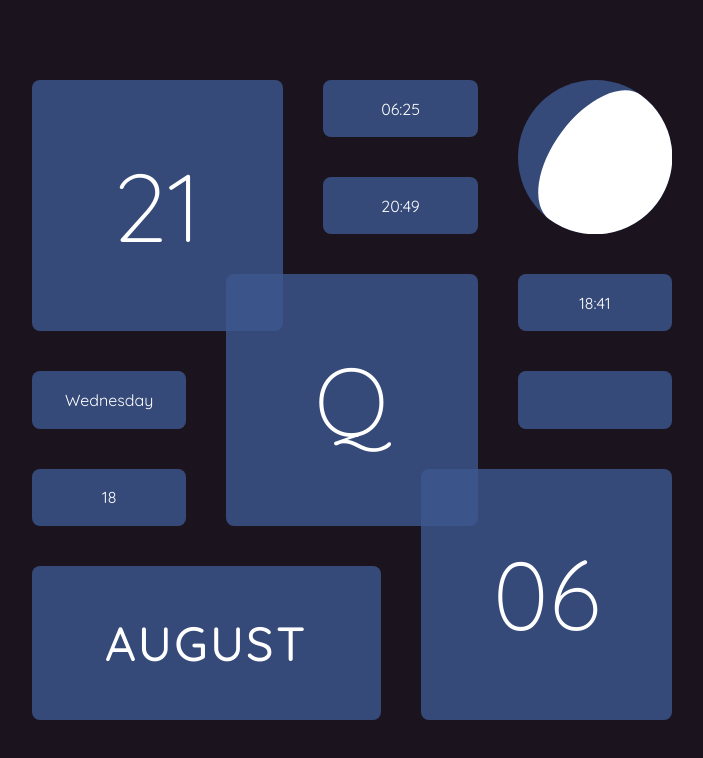
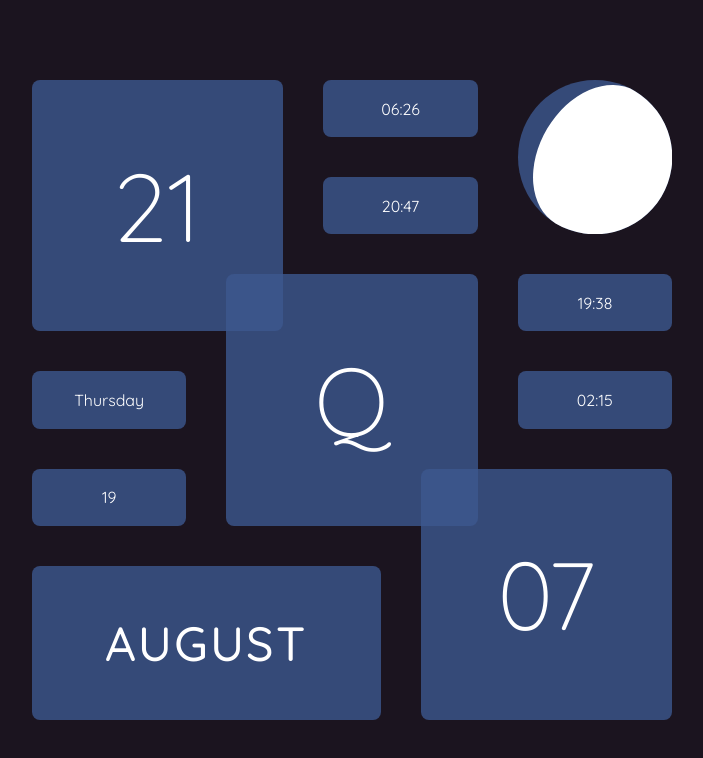
Before and after one commit to g12n/daily, a plain HTML site: page index.html in a window 1280 px wide. Shown: the whole page, without its empty margins (288-991 px from the left). Drawn offline with Linux system fonts and the light colour scheme.

Commit message:
Update gh-pages to output generated at bed515a

```diff
--- a/index.html
+++ b/index.html
@@ -3,20 +3,20 @@
 <head>
 <meta charset="UTF-8">
 <meta name="viewport" content="width=device-width, initial-scale=1.0">
-<title>21Q06</title>
+<title>21Q07</title>
 <link href="https://fonts.googleapis.com/css2?family=Quicksand:wght@300;400;500;600;700&display=swap" rel="stylesheet">
 <style>body{margin:0;font-family:Quicksand,sans-serif;font-size:max(14px,calc(0 + 3vmin));background:hsl(280 20% 10%)}.arvelie{display:grid;grid-gap:5vmin;padding:10vmin;margin:auto;justify-content:center;text-align:center;width:100vmin;height:100vmin;grid-template-rows:repeat(7,1fr);grid-template-columns:repeat(7,1fr);box-sizing:border-box}.arvelie span{display:flex;align-items:center;justify-content:center;border-radius:1vmin;background-color:hsl(220deg 40% 40% / .8);color:#fff}.d,.m,.y{font-size:6em;font-weight:300}.y{grid-area:1/1/4/4}.m{grid-area:3/3/6/6}.d{grid-area:5/5/8/8}.day{grid-area:5/1/6/3}.dow{grid-area:4/1/5/3}.month{grid-area:6/1/8/5;font-weight:500;font-size:3em;letter-spacing:.05em;text-transform:uppercase}.sunset{grid-area:2/4/3/6}.sunrise{grid-area:1/4/2/6}.moonset{grid-area:4/6/5/8}.moon-info,.moonrise{grid-area:3/6/4/8}.moon-svg{grid-area:1/6/3/8}.moon-light{fill:#fff}.moon-shadow{fill:hsl(220deg 40% 40% / .8)}</style>
 
 </head>
 <body>
 <div class="arvelie">
-<span class="y">21</span><span class="m">Q</span><span class="d">06</span>
+<span class="y">21</span><span class="m">Q</span><span class="d">07</span>
 <span class="month">August</span>
-<span class="day">18</span>
-<span class="dow">Wednesday</span>
-<span class="sunrise">06:25</span><span class="sunset">20:49</span>
-<span class="moonrise">18:41</span><span class="moonset"></span>
-<div class="moon-svg"><svg viewBox="0 0  600 600"><circle class="moon-shadow" cx="300" cy="300" r="300"/><path class="moon-light" d="M 478.4906687292532 58.875382474986566 A 300 300 36.51041478063492 0 1 121.50933127074683 541.1246175250135A 163.06625591223013 300 36.51041478063492 0 1 478.4906687292532 58.875382474986566z" /></svg></div>
+<span class="day">19</span>
+<span class="dow">Thursday</span>
+<span class="sunrise">06:26</span><span class="sunset">20:47</span>
+<span class="moonrise">19:38</span><span class="moonset">02:15</span>
+<div class="moon-svg"><svg viewBox="0 0  600 600"><circle class="moon-shadow" cx="300" cy="300" r="300"/><path class="moon-light" d="M 453.79255979047366 42.419238775304564 A 300 300 30.83996388456419 0 1 146.20744020952634 557.5807612246954A 216.98338985964133 300 30.83996388456419 0 1 453.79255979047366 42.419238775304564z" /></svg></div>
 </div>
 </body>
 </html>
```
